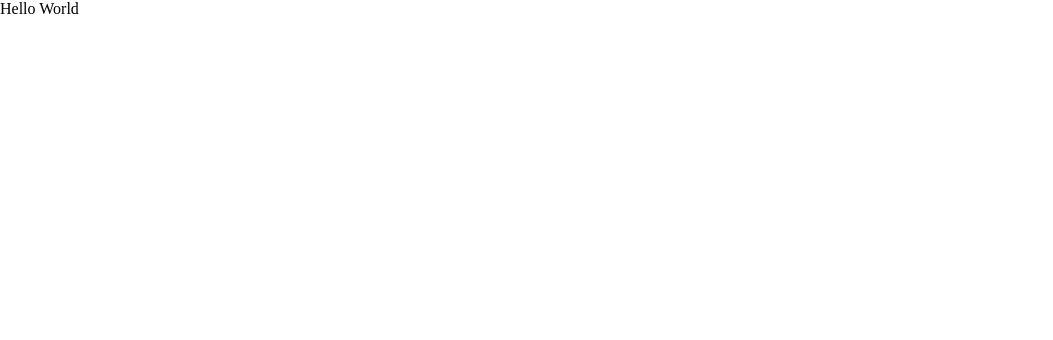
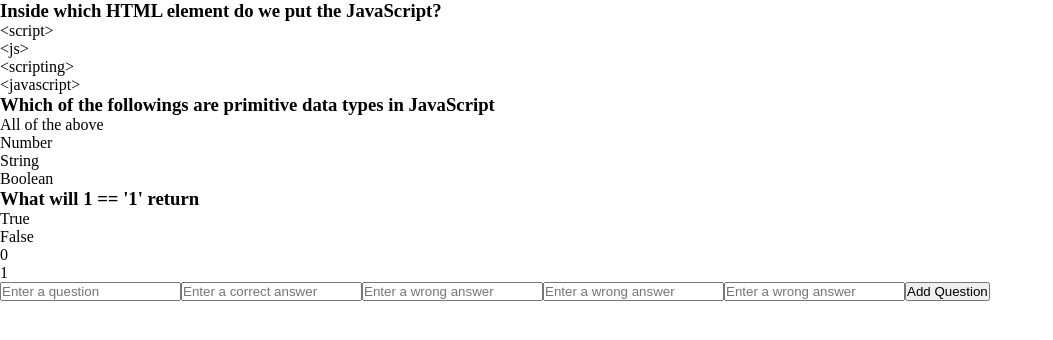
Before and after one commit to voievodik/quiz-adding-list, a React (Vite) app: page / in a window 1280 px wide. Shown: the top 340 px of the page, without its empty margins (0-1053 px from the left). Built offline with nearby package versions, Linux system fonts and the light colour scheme.

Commit message:
added todo list questions

```diff
--- a/src/App.jsx
+++ b/src/App.jsx
@@ -1,8 +1,15 @@
+import { useState } from "react";
+import { AddQuestion } from "./components/AddQuestion"
+import { StartQuestion } from "./components/StartQuestion"
+import data from './mock-data.json';
+
 function App() {
+  const [questions, setQuestions] = useState(data);
 
   return (
     <div className="App">
-      Hello World
+      {/* <StartQuestion questions={questions} /> */}
+      <AddQuestion questions={questions} setQuestions={setQuestions} />
     </div>
   )
 }
--- /dev/null
+++ b/src/components/AddQuestion.jsx
@@ -0,0 +1,112 @@
+import React, { useState } from 'react'
+
+export const AddQuestion = ({ questions, setQuestions}) => {
+  const [addQuestion, setAddQuestion] = useState({
+    question: '',
+    answer1: '',
+    answer2: '',
+    answer3: '',
+    answer4: ''
+  })
+
+
+  const handleQuestionOnChange = (e) => {
+    e.preventDefault();
+    setAddQuestion({...addQuestion, [e.target.name] : e.target.value})
+  }
+
+  const handleAddQuestionClick = (e) => {
+    e.preventDefault();
+
+    const newQuestion = {
+        question: addQuestion.question,
+        answers: {
+            answer1: {
+                text: addQuestion.answer1,
+                correct: true
+            },
+            answer2: {
+                text: addQuestion.answer2,
+                correct: false
+            },
+            answer3: {
+                text: addQuestion.answer3,
+                correct: false
+            },
+            answer4: {
+                text: addQuestion.answer4,
+                correct: false
+            },
+        }
+    }
+
+    setQuestions([...questions, newQuestion])
+  }
+
+
+  return (
+    <div>
+        <div>
+            {questions.map(item => (
+                <div>
+                    <h3>{item.question}</h3>
+                    <ul>
+                        <li>{item.answers.answer1.text}</li>
+                        <li>{item.answers.answer2.text}</li>
+                        <li>{item.answers.answer3.text}</li>
+                        <li>{item.answers.answer4.text}</li>
+                    </ul>
+                </div>
+            ))}
+        </div>
+
+        <div>
+            <form onSubmit={handleAddQuestionClick}>
+                <input
+                    type="text"
+                    name="question"
+                    placeholder='Enter a question'
+                    onChange={e => handleQuestionOnChange(e)}
+                    required
+                />
+                <input
+                    type="text"
+                    name="answer1"
+                    placeholder='Enter a correct answer'
+                    onChange={e => handleQuestionOnChange(e)}
+                    required
+                />
+                <input
+                    type="text"
+                    name="answer2"
+                    placeholder='Enter a wrong answer'
+                    onChange={e => handleQuestionOnChange(e)}
+                    required
+                />
+                <input
+                    type="text"
+                    name="answer3"
+                    placeholder='Enter a wrong answer'
+                    onChange={e => handleQuestionOnChange(e)}
+                    required
+                />
+                <input
+                    type="text"
+                    name="answer4"
+                    placeholder='Enter a wrong answer'
+                    onChange={e => handleQuestionOnChange(e)}
+                    required
+                />
+                <button>Add Question</button>
+            </form>
+        </div>
+
+        {/* <div>
+            {addQuestion.answer1}
+            {addQuestion.answer2}
+            {addQuestion.answer3}
+            {addQuestion.answer4}
+        </div> */}
+    </div>
+  )
+}
--- /dev/null
+++ b/src/components/StartQuestion.jsx
@@ -0,0 +1,7 @@
+import React from 'react'
+
+export const StartQuestion = () => {
+  return (
+    <div>StartQuestion</div>
+  )
+}
```
